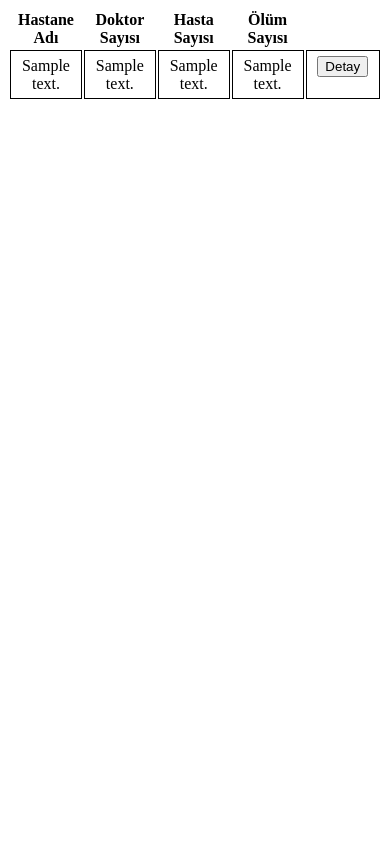
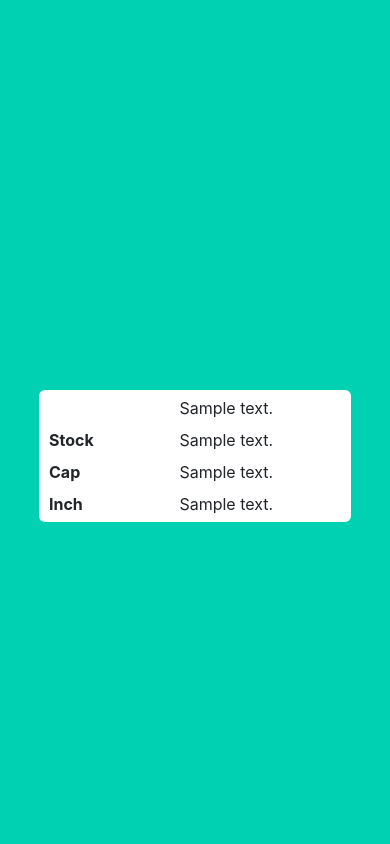
Before and after one commit to ibahadiraltun/Bil372_COVID-takip, a Python web app: template templates/tables3.html in a window 390 px wide. Run offline with Jinja, Linux system fonts and the light colour scheme; the template is opened without the code that fills it: most values are stand-ins (such as "Sample title", 1, 10 or a date in 2020); some libraries are stand-ins or nearby versions.

Commit message:
css and navbar link

```diff
--- /dev/null
+++ b/static/css/table.css
@@ -0,0 +1,116 @@
+table {
+    border-spacing: 1;
+    border-collapse: collapse;
+    background: white;
+    border-radius: 6px;
+    overflow: hidden;
+    max-width: 800px;
+    width: 100%;
+    margin: 0 auto;
+    position: relative;
+  }
+  table * {
+    position: relative;
+  }
+  table td,
+  table th {
+    padding-left: 8px;
+  }
+  table thead tr {
+    height: 60px;
+    background: #ffed86;
+    vertical-align: middle;
+    font-size: 18px;
+  }
+  table thead tr th{
+    text-align: center;
+    vertical-align: middle;
+
+  }
+  table tbody tr td{
+    text-align: center;
+    vertical-align: middle;
+
+  }
+  table tbody tr {
+    height: 48px;
+    border-bottom: 1px solid #e3f1d5;
+  }
+  table tbody tr:last-child {
+    border: 0;
+  }
+  table td,
+  table th {
+    vertical-align: middle;
+    text-align: center;
+  }
+  table td.l,
+  table th.l {
+    text-align: right;
+  }
+  table td.c,
+  table th.c {
+    text-align: center;
+  }
+  table td.r,
+  table th.r {
+    text-align: center;
+  }
+
+  @media screen and (max-width: 35.5em) {
+    table {
+      display: block;
+    }
+    table > *,
+    table tr,
+    table td,
+    table th {
+      display: block;
+    }
+    table thead {
+      display: none;
+    }
+    table tbody tr {
+      height: auto;
+      padding: 8px 0;
+    }
+    table tbody tr td {
+      padding-left: 45%;
+      margin-bottom: 12px;
+    }
+    table tbody tr td:last-child {
+      margin-bottom: 0;
+    }
+    table tbody tr td:before {
+      position: absolute;
+      font-weight: 700;
+      width: 40%;
+      left: 10px;
+      top: 0;
+    }
+    table tbody tr td:nth-child(12):before {
+      content: "Code";
+    }
+    table tbody tr td:nth-child(2):before {
+      content: "Stock";
+    }
+    table tbody tr td:nth-child(3):before {
+      content: "Cap";
+    }
+    table tbody tr td:nth-child(4):before {
+      content: "Inch";
+    }
+    table tbody tr td:nth-child(5):before {
+      content: "Box Type";
+    }
+  }
+  body {
+    background: #08afb4;
+    font: 400 14px "Calibri", "Arial";
+    padding: 20px;
+  }
+
+  blockquote {
+    color: white;
+    text-align: center;
+  }
--- a/tables.py
+++ b/tables.py
@@ -15,7 +15,7 @@ def show():
     if request.form.get("plaka"):
         print('plaka: ', request.form.get('plaka'))
         return redirect(url_for('tables.show2',plaka_no = str(request.form.get("plaka"))))
-    il = Il.query.all()
+    il = Il.query.order_by(Il.plakano).all()
     il2 = Il.query.filter_by(plakano=6).first()
     list =[il,il2]
     user = Users.query
@@ -33,7 +33,7 @@ def show2():
         print('plaka: ', request.form.get('plaka'))
         return redirect(url_for('tables.show3',posta_kodu=request.form.get("plaka")))
     plaka_no = request.args.get('plaka_no')
-    ilce = Ilce.query.filter_by(plakano=plaka_no).all()
+    ilce = Ilce.query.filter_by(plakano=plaka_no).order_by(Ilce.postakodu).all()
     il2 = Ilce.query.filter_by(plakano=6).first()
     list =[ilce,il2]
     user = Users.query
@@ -50,7 +50,7 @@ def show3():
     if request.form.get("plaka"):
         print('plaka: ', request.form.get('plaka'))
     posta_kodu = request.args.get('posta_kodu')
-    hastane = Hastane.query.filter_by(postakodu=posta_kodu).all()
+    hastane = Hastane.query.filter_by(postakodu=posta_kodu).order_by(Hastane.isim).all()
     il2 = Ilce.query.filter_by(plakano=6).first()
     user = Users.query
     #print("aaa"+str(il.isim)+str(user))
--- a/templates/base.html
+++ b/templates/base.html
@@ -71,6 +71,11 @@
                                 Home
                             </a>
                             {% endif %}
+                            {% if current_user.is_authenticated %}
+                            <a href="{{ url_for('tables.show') }}" class="navbar-item">
+                                Tables
+                            </a>
+                            {% endif %}
                             {% if not current_user.is_authenticated %}
                             <a href="{{ url_for('auth.login') }}" class="navbar-item">
                                 Login
--- a/templates/tables3.html
+++ b/templates/tables3.html
@@ -1,13 +1,8 @@
+<head>
+    <link href="static/css/table.css" rel="stylesheet">
 
-<style>
-
- td {
-        width: 150px;
-        text-align: center;
-        border: 1px solid black;
-        padding: 5px;
-      }
-</style>
+</head>
+{% extends "base.html" %}
 {% block content %}
 <table>
     <thead>
@@ -16,6 +11,7 @@
             <th>Doktor Sayısı</th>
             <th>Hasta Sayısı</th>
             <th>Ölüm Sayısı</th>
+            <th></th>
         </tr>
     </thead>
     <tbody>
@@ -23,15 +19,10 @@
             <tr>
                 <td>{{row.isim}}</td>
                 <td>{{row.doktorsayisi}}</td>
-                 <td>{{row.hastasayisi}}</td>
-                  <td>{{row.olumsayisi}}</td>
-                <td><form action="{{ url_for('tables.show3') }}" method="POST">
-                    <input id="plaka" name="plaka" type="hidden" value="{{row.hastaneno}}">
-                    <button type="submit"> Detay </button>
-                </form></td>
+                <td>{{row.hastasayisi}}</td>
+                <td>{{row.olumsayisi}}</td>
             </tr>
         {% endfor %}
     </tbody>
 </table>
-
 {% endblock %}
```
Also changed, not shown: templates/tables.html (+6 -11 lines), templates/tables2.html (+7 -13 lines).
